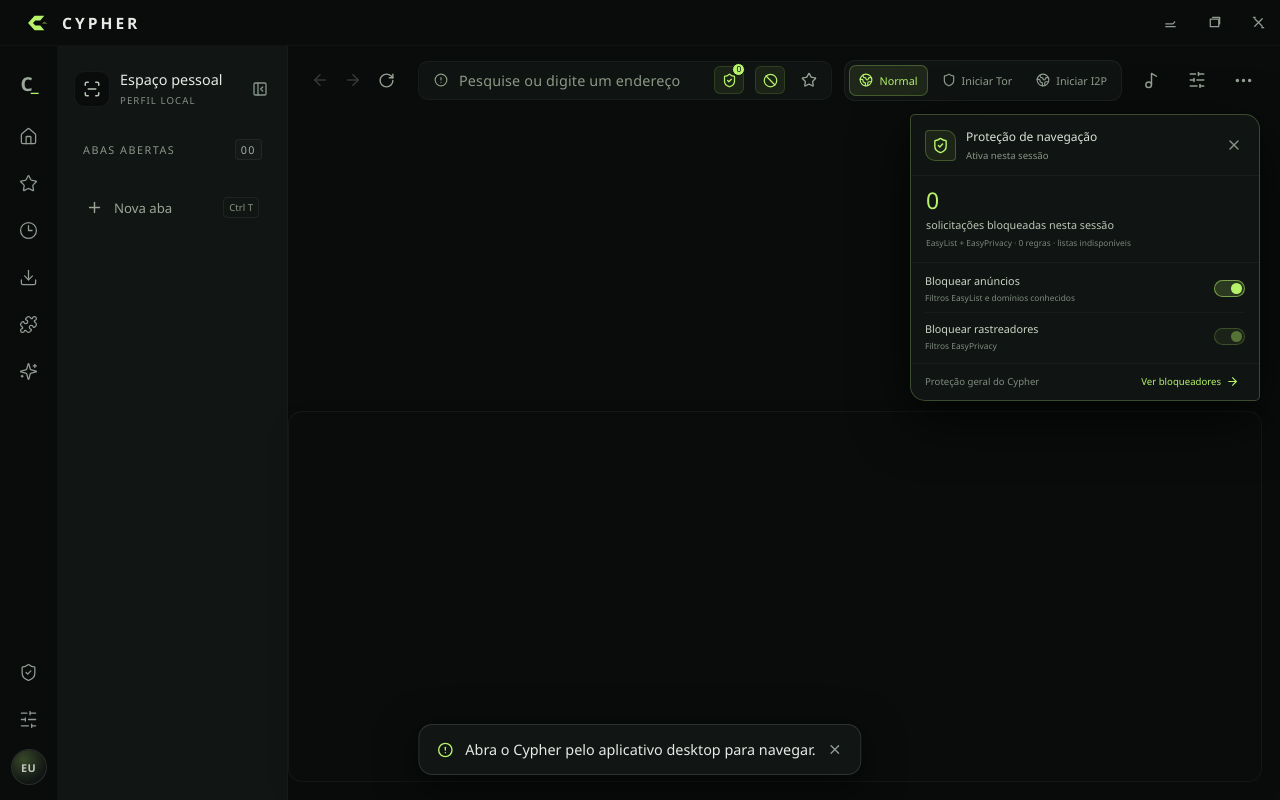
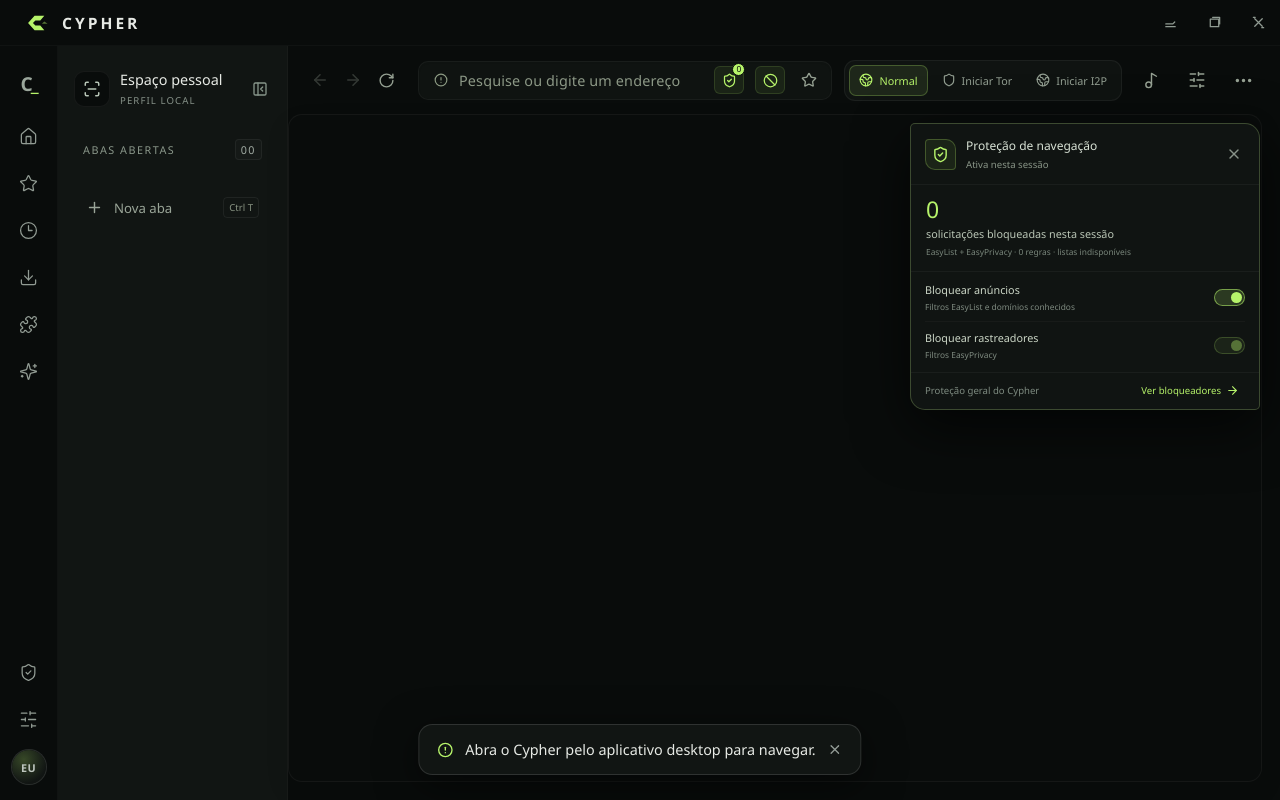
Before and after one commit to sCypher-me/cypher-browser, a React (Vite) app: page / in a window 1280 px wide. Both pictures are taken after a click on the button "Proteção contra anúncios e rastreadores". Built offline with nearby package versions, Linux system fonts and the light colour scheme.

Commit message:
fix: overlay privacy popovers

```diff
--- a/package.json
+++ b/package.json
@@ -1,7 +1,7 @@
 {
   "name": "cypher-browser",
   "productName": "Cypher",
-  "version": "0.7.21",
+  "version": "0.7.22",
   "private": true,
   "description": "Navegador dark personalizável para Windows",
   "author": "Cypher",
--- a/src/App.tsx
+++ b/src/App.tsx
@@ -167,8 +167,8 @@
           </div>
           <IconButton label={pageMedia?.playing ? `Abrir miniplayer · ${pageMedia.title}` : 'Abrir miniplayer'} active={!!pageMedia?.playing || s.backgroundMusicEnabled} onClick={() => void act('media:window:toggle')}><Music2 size={17}/></IconButton>
           <IconButton label="Personalizar Cypher" onClick={() => openPage('settings')}><SlidersHorizontal size={18}/></IconButton><IconButton label="Menu do navegador" active={menu} onClick={() => { setMenu(!menu); setAddressFocus(false); }}><MoreHorizontal size={21}/></IconButton>
+          {trackerPanelOpen && <div className="tracker-panel-row"><TrackerProtectionPanel settings={s} status={state.trackerProtection} tab={tab} onSettings={settings} onClose={() => setTrackerPanelOpen(false)} onConfigure={() => openPage(browserPages.settings, { category: 'privacy', focusId: 'privacy-ad-block' })}/></div>}{popupPanelOpen && <div className="popup-panel-row"><PopupProtectionPanel settings={s} status={state.popupProtection} tab={tab} onSettings={settings} onClose={() => setPopupPanelOpen(false)} onAction={(id,action) => { void act('popup:action',{ id, action }); }} onClear={() => { void act('popup:clear'); }} onConfigure={() => openPage(browserPages.settings, { category: 'privacy', focusId: 'privacy-popups' })}/></div>}
         </div>
-        {trackerPanelOpen && <div className="tracker-panel-row"><TrackerProtectionPanel settings={s} status={state.trackerProtection} tab={tab} onSettings={settings} onClose={() => setTrackerPanelOpen(false)} onConfigure={() => openPage(browserPages.settings, { category: 'privacy', focusId: 'privacy-ad-block' })}/></div>}{popupPanelOpen && <div className="popup-panel-row"><PopupProtectionPanel settings={s} status={state.popupProtection} tab={tab} onSettings={settings} onClose={() => setPopupPanelOpen(false)} onAction={(id,action) => { void act('popup:action',{ id, action }); }} onClear={() => { void act('popup:clear'); }} onConfigure={() => openPage(browserPages.settings, { category: 'privacy', focusId: 'privacy-popups' })}/></div>}
         {s.showBookmarksBar && <div className="bookmarks-bar" aria-label="Barra de favoritos"><div className="bookmarks-items">{state.bookmarks.length ? state.bookmarks.slice(0, 12).map(bookmark => <button type="button" className="bookmark-chip" key={bookmark.id} title={bookmark.url} onClick={() => navigate(bookmark.url)} onAuxClick={event => { if (event.button === 1) void act('tab:new', { url: bookmark.url }); }}><span>{bookmark.title.trim().slice(0, 1).toUpperCase() || <Globe2 size={13}/>}</span><strong>{bookmark.title || hostname(bookmark.url)}</strong></button>) : <button type="button" className="bookmarks-empty" onClick={() => openPage('bookmarks')}>Seus favoritos aparecerão aqui</button>}</div><button type="button" className="bookmark-manage" title="Gerenciar favoritos" onClick={() => openPage('bookmarks')}><MoreHorizontal size={16}/></button></div>}
         {find && <form className="findbar" onSubmit={event => { event.preventDefault(); void act('find', { text: query }); }}><Search size={15}/><input ref={findRef} placeholder="Localizar nesta página" aria-label="Localizar nesta página" value={query} onChange={event => { setQuery(event.target.value); void act('find', { text: event.target.value }); }}/><IconButton label="Resultado anterior" onClick={() => act('find', { text: query, forward: false })}><ArrowLeft size={15}/></IconButton><IconButton label="Próximo resultado" onClick={() => act('find', { text: query })}><ArrowRight size={15}/></IconButton><IconButton label="Fechar pesquisa" onClick={() => { setFind(false); void act('find', { text: '' }); }}><X size={15}/></IconButton></form>}
         <div className={`viewport ${page ? 'internal' : 'external'}`} ref={viewportRef}>
--- a/src/refinement.css
+++ b/src/refinement.css
@@ -51,7 +51,7 @@
 .sidebar-mod-card p { font-size:var(--ui-font-11,11px); line-height: 1.7; color: #909b89; margin: 12px 0 20px; }
 .sidebar-mod-card button { padding-top: 14px; font-size:var(--ui-font-11,11px); }
 .sidebar-footer { font-size:var(--ui-font-9,9px); color: #88957f; gap: 8px; margin-top: 19px; }
-.toolbar { height: 68px; gap: 12px; padding-right: 20px; padding-left: 17px; }
+.toolbar { position:relative;z-index:30;height:68px;gap:12px;padding-right:20px;padding-left:17px; }
 .navigation-controls { gap: 3px; }
 .navigation-controls .icon-button { width: 30px; }
 .icon-button { color: #95a092; border-radius: 9px; }
@@ -294,11 +294,10 @@
 .tracker-popover>footer { min-height:37px;display:flex;align-items:center;justify-content:space-between;gap:8px;padding:0 14px;border-top:1px solid #ffffff0b;color:#7e8b80;font-size:var(--ui-font-8,8px); }
 .tracker-popover>footer>button { display:flex;align-items:center;gap:5px;color:var(--accent);font-size:var(--ui-font-8,8px); }
 .tracker-popover>footer>button:hover { color:#e2f5d4; }
-.tracker-panel-row { position:relative;z-index:18;flex:none;display:flex;justify-content:flex-end;padding:0 20px 10px; }
-.tracker-panel-row .tracker-popover { position:relative;top:auto;right:auto;width:min(350px,100%);flex:none; }
-.popup-panel-row { position:relative;z-index:18;flex:none;display:flex;justify-content:flex-end;padding:0 20px 10px; }
+.tracker-panel-row,.popup-panel-row { position:absolute;top:calc(100% + 9px);right:20px;z-index:90;display:flex;justify-content:flex-end;max-width:calc(100vw - 28px);pointer-events:none; }
+.tracker-panel-row .tracker-popover { position:relative;top:auto;right:auto;width:min(350px,calc(100vw - 30px));flex:none;pointer-events:auto; }
 .popup-popover { position:absolute;z-index:90;top:calc(100% + 9px);right:0;width:min(430px,calc(100vw - 30px));max-height:min(72vh,620px);overflow:hidden;display:flex;flex-direction:column;border:1px solid color-mix(in srgb,var(--accent) 18%,#ffffff12);border-radius:5px 15px 5px 15px;background:color-mix(in srgb,var(--surface) 97%,#000);box-shadow:0 18px 55px #000a;color:#d8e2d5;animation:tracker-popover-enter .16s ease-out; }
-.popup-panel-row .popup-popover { position:relative;top:auto;right:auto;width:min(430px,100%);max-height:min(68vh,570px);flex:none; }
+.popup-panel-row .popup-popover { position:relative;top:auto;right:auto;width:min(430px,calc(100vw - 30px));max-height:min(68vh,570px);flex:none;pointer-events:auto; }
 .popup-popover>header { min-height:58px;display:flex;align-items:center;gap:10px;padding:12px 14px;border-bottom:1px solid #ffffff0b; }
 .popup-popover-icon { width:31px;height:31px;display:grid;place-items:center;flex:none;border:1px solid color-mix(in srgb,var(--accent) 25%,transparent);border-radius:4px 10px 4px 10px;background:color-mix(in srgb,var(--accent) 7%,transparent);color:var(--accent); }
 .popup-popover>header>div { min-width:0;flex:1;display:grid;gap:4px; }
```
Also changed, not shown: 2 other files (tests, documents, lock files or other folders).
